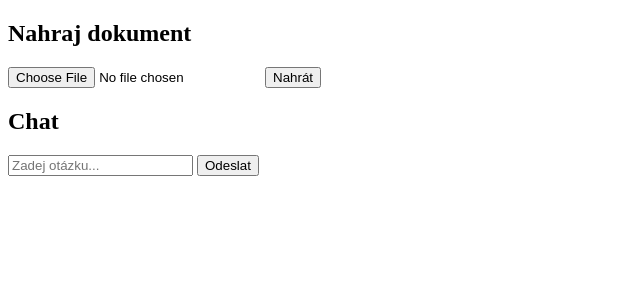
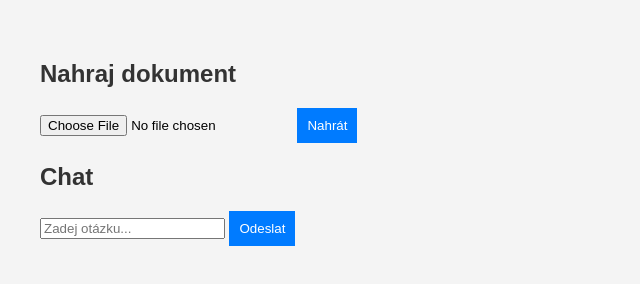
Before and after one commit to Maikl76/chatbot, a plain HTML site: page templates/index.html in a window 1280 px wide. Shown: the whole page, without its empty margins (0-640 px from the left). Drawn offline with Linux system fonts and the light colour scheme.

Commit message:
Update index.html

```diff
--- a/templates/index.html
+++ b/templates/index.html
@@ -4,6 +4,7 @@
     <meta charset="UTF-8">
     <meta name="viewport" content="width=device-width, initial-scale=1.0">
     <title>Chatbot s dokumenty</title>
+    <link rel="stylesheet" href="/static/style.css">
 </head>
 <body>
     <h2>Nahraj dokument</h2>
```
